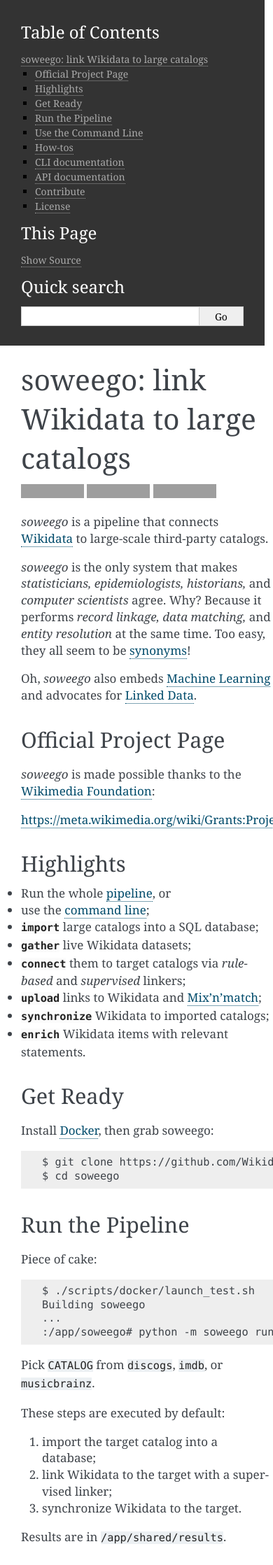
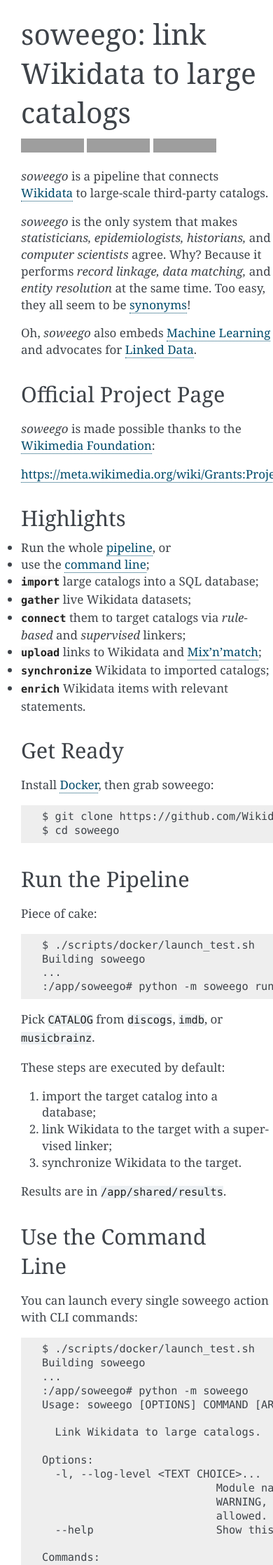
Before and after one commit to Wikidata/soweego, a Sphinx documentation site: the page built from docs/index.rst, in a window 390 px wide, cut to the strip 0-2237 px from the top of the page. Shown: the whole strip at 70% size. Built offline with Sphinx 7.4.7, drawn with Linux system fonts in a browser that asks for light colours; pages that are not in the unit, such as notebooks, are missing from menus; some of the changed text lies outside the part shown; grey boxes are pictures that could not be loaded.

Commit message:
remove fixed sidebar, not suitable for small screens

```diff
--- a/docs/conf.py
+++ b/docs/conf.py
@@ -66,7 +66,6 @@
     'page_width': '980px',
     'note_bg': '#9CF',
     # Sidebar
-    'fixed_sidebar': True,
     'logo': 'logo.png',
     'logo_name': True,
     'logo_text_align': 'center',
```
